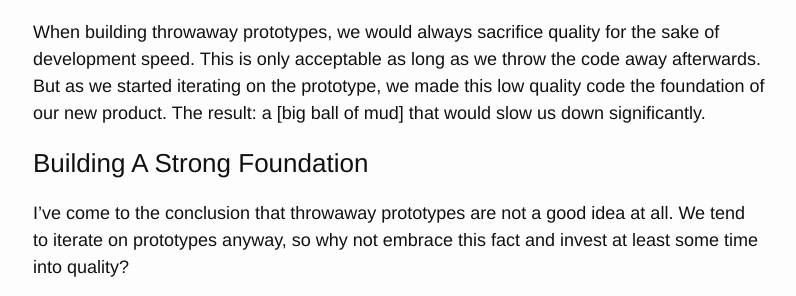
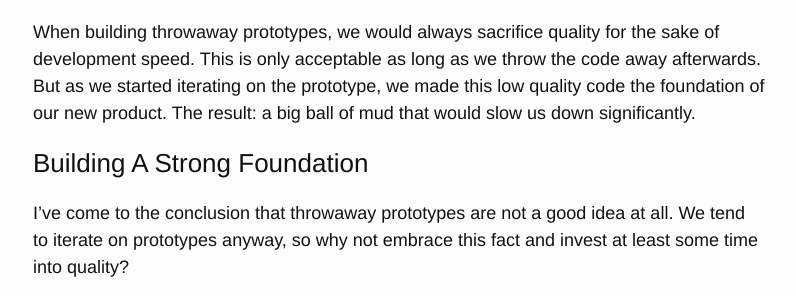
Before and after one commit to adamniedzielski/cli-nerd.com, a Jekyll site: the page built from _posts/2015-08-09-how-throwaway-prototyping-will-hurt-you.markdown, in a window 1280 px wide. Shown: the part 850-1146 px from the top of the page, without its empty margins (241-1037 px from the left). Built offline with Jekyll 4.4.1, drawn with Linux system fonts in a browser that asks for light colours.

```diff
--- a/_posts/2015-08-09-how-throwaway-prototyping-will-hurt-you.markdown
+++ b/_posts/2015-08-09-how-throwaway-prototyping-will-hurt-you.markdown
@@ -22,7 +22,7 @@ Shortly after collecting the initial feedback from the prototype, we would then
 
 Although this reads like the story of a great success, there’s a  huge problem.
 
-When building throwaway prototypes, we would always sacrifice quality for the sake of development speed. This is only acceptable as long as we throw the code away afterwards. But as we started iterating on the prototype, we made this low quality code the foundation of our new product. The result: a [big ball of mud] that would slow us down significantly.
+When building throwaway prototypes, we would always sacrifice quality for the sake of development speed. This is only acceptable as long as we throw the code away afterwards. But as we started iterating on the prototype, we made this low quality code the foundation of our new product. The result: a big ball of mud that would slow us down significantly.
 
 
 ### Building A Strong Foundation
```
